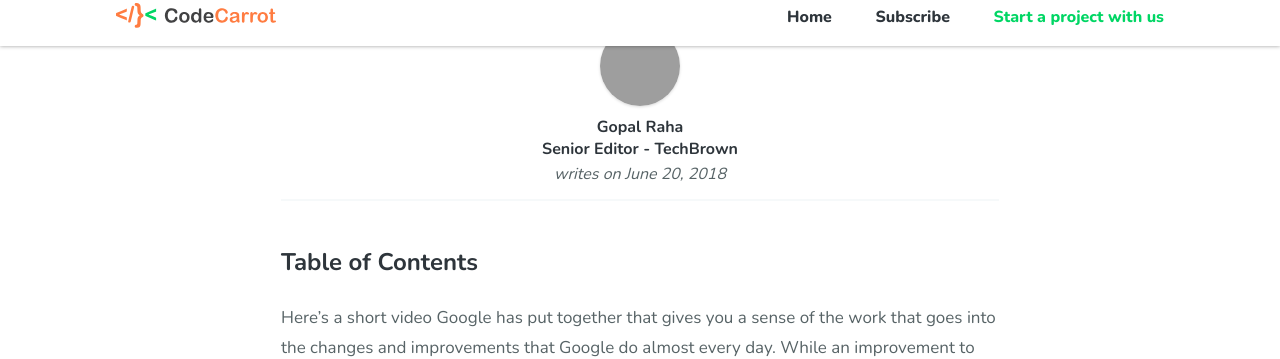
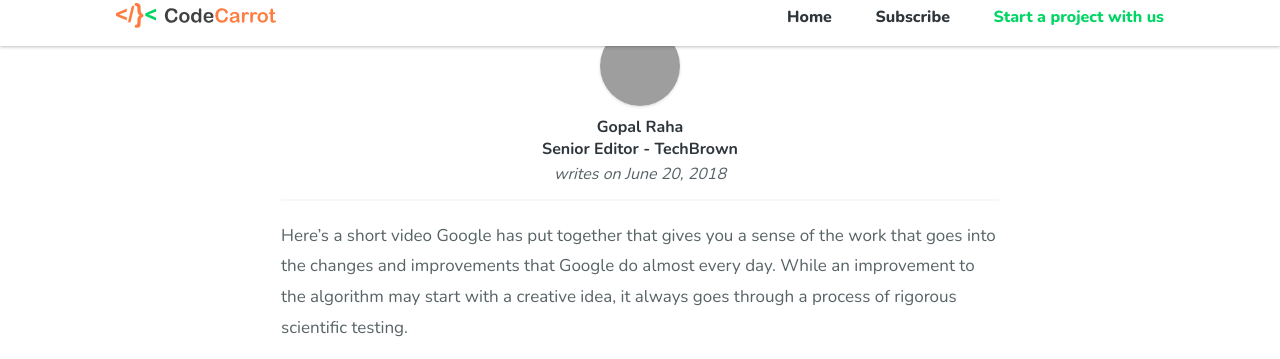
Before and after one commit to gopalraha/axis, a Jekyll site: the page built from _posts/tips/seo/2018-06-20-google-search-algorithm.md, in a window 1280 px wide and 900 px high, scrolled down 565 px, cut to the strip 14-373 px from the top of the window. Built offline with Jekyll 4.4.1, drawn with Linux system fonts in a browser that asks for light colours; grey boxes are pictures that could not be loaded.

Commit message:
Update post.html

```diff
--- a/_layouts/post.html
+++ b/_layouts/post.html
@@ -32,8 +32,10 @@
 					{% endif %}
 				</div>
 
+				<dialog>
 				<h3>Table of Contents</h3>
 				{% include toc.html html=content %}
+				</dialog>
 
 				{{content}}
 
```
